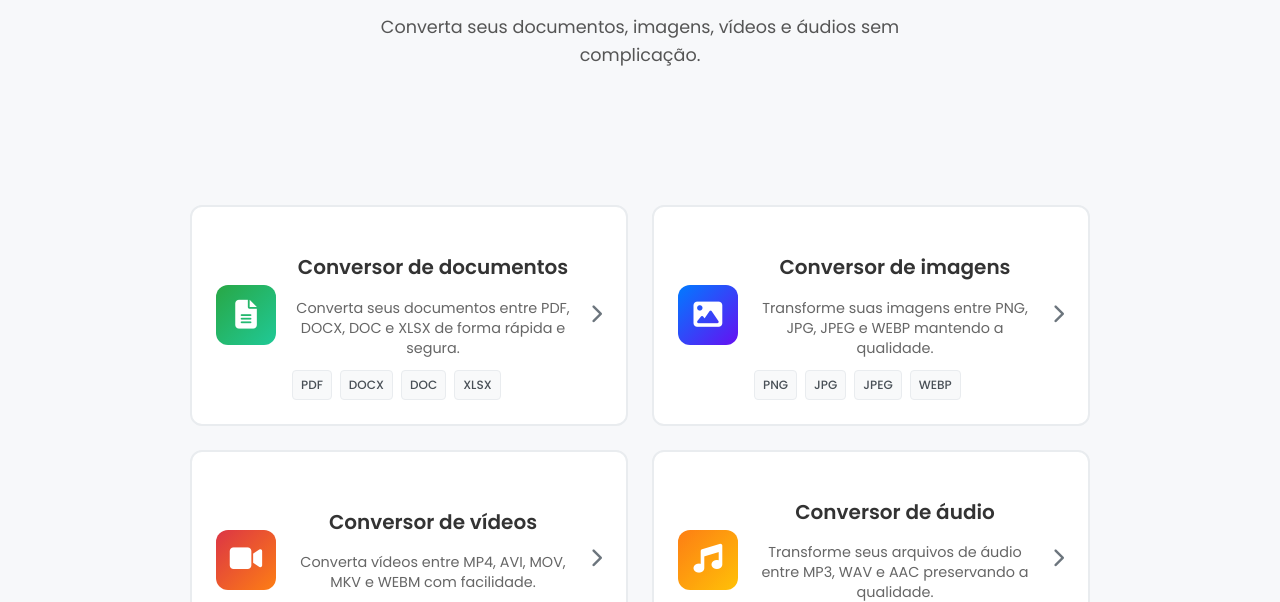
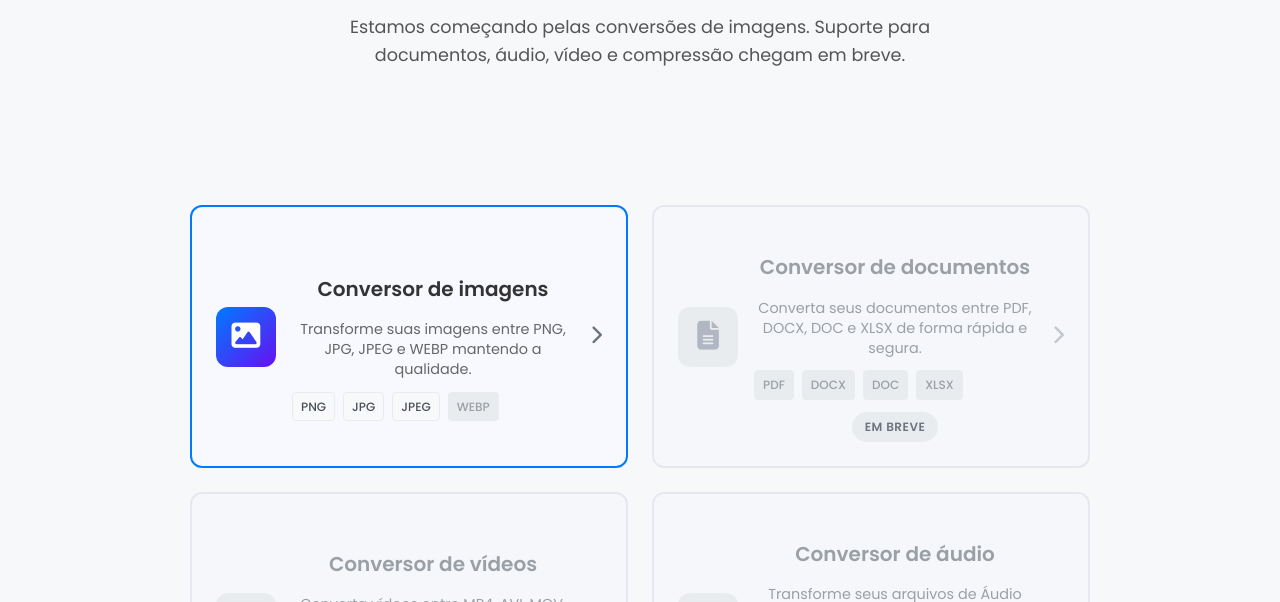
Before and after one commit to matheusarruda001/ConvertMate, a plain HTML site: page frontend/index.html in a window 1280 px wide. Shown: the part 198-800 px from the top of the page. Drawn offline with Linux system fonts and the light colour scheme.

Commit message:
Somente imagens funcionam, Versao atual

```diff
--- a/frontend/css/style.css
+++ b/frontend/css/style.css
@@ -339,6 +339,52 @@ footer {
     background: #f8f9ff;
 }
 
+.category-card.disabled {
+    background: #f5f7fa;
+    border-color: #e5e9ef;
+    color: #9aa0a6;
+    cursor: not-allowed;
+    pointer-events: none;
+}
+
+.category-card.disabled:hover {
+    border-color: #e5e9ef;
+    box-shadow: none;
+    transform: none;
+}
+
+.category-card.disabled .category-icon {
+    background: #e9ecef;
+    color: #b0b7c3;
+}
+
+.category-card.disabled .category-content h3,
+.category-card.disabled .category-content p {
+    color: #9aa0a6;
+}
+
+.category-card.disabled .category-formats .format-tag {
+    background: #e9ecef;
+    color: #9aa0a6;
+}
+
+.category-card.disabled .category-arrow {
+    color: #c3c7ce;
+}
+
+.coming-soon-tag {
+    display: inline-block;
+    margin-top: 0.75rem;
+    padding: 0.35rem 0.8rem;
+    background: #e9ecef;
+    color: #6c757d;
+    border-radius: 999px;
+    font-size: 0.75rem;
+    font-weight: 600;
+    text-transform: uppercase;
+    letter-spacing: 0.04em;
+}
+
 .category-icon {
     width: 60px;
     height: 60px;
@@ -401,6 +447,12 @@ footer {
     border: 1px solid #e9ecef;
 }
 
+.format-tag.disabled {
+    background: #e9ecef;
+    color: #9aa0a6;
+    border-style: dashed;
+}
+
 .category-arrow {
     color: #6c757d;
     font-size: 1.2rem;
@@ -424,17 +476,20 @@ footer {
     left: 0;
     top: 50%;
     transform: translateY(-50%);
-    background: none;
+    background: #4A90E2;
     border: 1px solid #dee2e6;
-    color: #6c757d;
+    color: #ffffff;
     padding: 0.5rem 1rem;
     border-radius: 6px;
+    border-style: groove;
     cursor: pointer;
     font-size: 0.9rem;
     transition: all 0.3s ease;
     display: flex;
     align-items: center;
     gap: 0.5rem;
+    /* text-decoration-line: underline; */
+
 }
 
 .back-button:hover {
--- a/frontend/index.html
+++ b/frontend/index.html
@@ -34,14 +34,34 @@
     <main>
         <section id="hero-section" class="container">
             <h2>Conversor de Arquivos Rápido e Simples</h2>
-            <p class="subtitle">Converta seus documentos, imagens, vídeos e áudios sem complicação.</p>
+            <p class="subtitle">Estamos começando pelas conversões de imagens. Suporte para documentos, áudio, vídeo e compressão chegam em breve.</p>
         </section>
 
         <!-- Categories Section -->
         <section id="categories-section" class="container">
             <div class="categories-grid">
+                <!-- Images Category -->
+                <div class="category-card active" data-category="images">
+                    <div class="category-icon images">
+                        <i class="fa-solid fa-image"></i>
+                    </div>
+                    <div class="category-content">
+                        <h3>Conversor de imagens</h3>
+                        <p>Transforme suas imagens entre PNG, JPG, JPEG e WEBP mantendo a qualidade.</p>
+                        <div class="category-formats">
+                            <span class="format-tag">PNG</span>
+                            <span class="format-tag">JPG</span>
+                            <span class="format-tag">JPEG</span>
+                            <span class="format-tag disabled" >WEBP</span>
+                        </div>
+                    </div>
+                    <div class="category-arrow">
+                        <i class="fa-solid fa-chevron-right"></i>
+                    </div>
+                </div>
+
                 <!-- Documents Category -->
-                <div class="category-card" data-category="documents">
+                <div class="category-card disabled" data-category="documents">
                     <div class="category-icon documents">
                         <i class="fa-solid fa-file-text"></i>
                     </div>
@@ -54,34 +74,15 @@
                             <span class="format-tag">DOC</span>
                             <span class="format-tag">XLSX</span>
                         </div>
+                        <span class="coming-soon-tag">Em breve</span>
                     </div>
                     <div class="category-arrow">
                         <i class="fa-solid fa-chevron-right"></i>
                     </div>
                 </div>
 
-                <!-- Images Category -->
-                <div class="category-card" data-category="images">
-                    <div class="category-icon images">
-                        <i class="fa-solid fa-image"></i>
-                    </div>
-                    <div class="category-content">
-                        <h3>Conversor de imagens</h3>
-                        <p>Transforme suas imagens entre PNG, JPG, JPEG e WEBP mantendo a qualidade.</p>
-                        <div class="category-formats">
-                            <span class="format-tag">PNG</span>
-                            <span class="format-tag">JPG</span>
-                            <span class="format-tag">JPEG</span>
-                            <span class="format-tag">WEBP</span>
-                        </div>
-                    </div>
-                    <div class="category-arrow">
-                        <i class="fa-solid fa-chevron-right"></i>
-                    </div>
-                </div>
-
-                <!-- Videos Category -->
-                <div class="category-card" data-category="videos">
+                <!-- Vídeos Category -->
+                <div class="category-card disabled" data-category="videos">
                     <div class="category-icon videos">
                         <i class="fa-solid fa-video"></i>
                     </div>
@@ -93,35 +94,38 @@
                             <span class="format-tag">AVI</span>
                             <span class="format-tag">MOV</span>
                             <span class="format-tag">MKV</span>
-                            <span class="format-tag">WEBM</span>
+                            <span class="format-tag disabled">WEBM</span>
+
                         </div>
+                        <span class="coming-soon-tag">Em breve</span>
                     </div>
                     <div class="category-arrow">
                         <i class="fa-solid fa-chevron-right"></i>
                     </div>
                 </div>
 
-                <!-- Audio Category -->
-                <div class="category-card" data-category="audio">
+                <!-- Áudio Category -->
+                <div class="category-card disabled" data-category="audio">
                     <div class="category-icon audio">
                         <i class="fa-solid fa-music"></i>
                     </div>
                     <div class="category-content">
                         <h3>Conversor de áudio</h3>
-                        <p>Transforme seus arquivos de áudio entre MP3, WAV e AAC preservando a qualidade.</p>
+                        <p>Transforme seus arquivos de Áudio entre MP3, WAV e AAC preservando a qualidade.</p>
                         <div class="category-formats">
                             <span class="format-tag">MP3</span>
                             <span class="format-tag">WAV</span>
                             <span class="format-tag">AAC</span>
                         </div>
+                        <span class="coming-soon-tag">Em breve</span>
                     </div>
                     <div class="category-arrow">
                         <i class="fa-solid fa-chevron-right"></i>
                     </div>
                 </div>
 
-                <!-- Compression Category -->
-                <div class="category-card compression-card" data-category="compression">
+                <!-- Compressão Category -->
+                <div class="category-card compression-card disabled" data-category="compression">
                     <div class="category-icon compression">
                         <i class="fa-solid fa-compress-arrows-alt"></i>
                     </div>
@@ -133,19 +137,19 @@
                             <span class="format-tag">Vídeos</span>
                             <span class="format-tag">Imagens</span>
                         </div>
+                        <span class="coming-soon-tag">Em breve</span>
                     </div>
                     <div class="category-arrow">
                         <i class="fa-solid fa-chevron-right"></i>
                     </div>
                 </div>
             </div>
-        </section>
-
-        <!-- Converter Section (Hidden initially) -->
+        </section><!-- Converter Section (Hidden initially) -->
         <section id="converter-section" class="container hidden">
             <div class="converter-header">
                 <button id="back-to-categories" class="back-button">
-                    <i class="fa-solid fa-arrow-left"></i> Voltar às categorias
+                    <i class="fa-solid fa-arrow-left" style="text-decoration: none;"></i>
+                    V͟͟o͟͟l͟͟t͟͟a͟͟r͟͟ à͟͟s͟͟ c͟͟a͟͟t͟͟e͟͟g͟͟o͟͟r͟͟i͟͟a͟͟s͟͟
                 </button>
                 <h3 id="converter-title">Conversor de Arquivos</h3>
                 <p id="converter-description" class="subtitle">Selecione seus arquivos para conversão.</p>
--- a/frontend/js/script.js
+++ b/frontend/js/script.js
@@ -35,6 +35,7 @@ document.addEventListener('DOMContentLoaded', () => {
     let selectedFiles = []; // Usaremos apenas o primeiro arquivo
 
     // Mapeamento de conversões por categoria (simplificado para Imagens/Compressão)
+    // Apenas conversões de imagem estão ativas nesta versão
     const categoryConversions = {
         images: {
             title: 'Conversor de Imagens',
@@ -43,7 +44,7 @@ document.addEventListener('DOMContentLoaded', () => {
                 'jpeg': ['png', 'jpg'],
                 'jpg': ['png', 'jpeg'],
                 'png': ['jpeg', 'jpg'],
-                'webp': ['png', 'jpg', 'jpeg']
+                // 'webp': ['png', 'jpg', 'jpeg'] - Nao suportado pelo workers da cloudflare
             },
             acceptedTypes: '.jpeg,.jpg,.png,.webp'
         },
@@ -55,7 +56,7 @@ document.addEventListener('DOMContentLoaded', () => {
                 'jpg': ['low', 'medium', 'high'],
                 'png': ['low', 'medium', 'high']
             },
-            acceptedTypes: '.jpeg,.jpg,.png,.webp',
+            acceptedTypes: '.jpeg,.jpg,.png',
             isCompression: true
         }
     };
```
Also changed, not shown: backend/wrangler.toml (+15 -0 lines), 5 other files.
